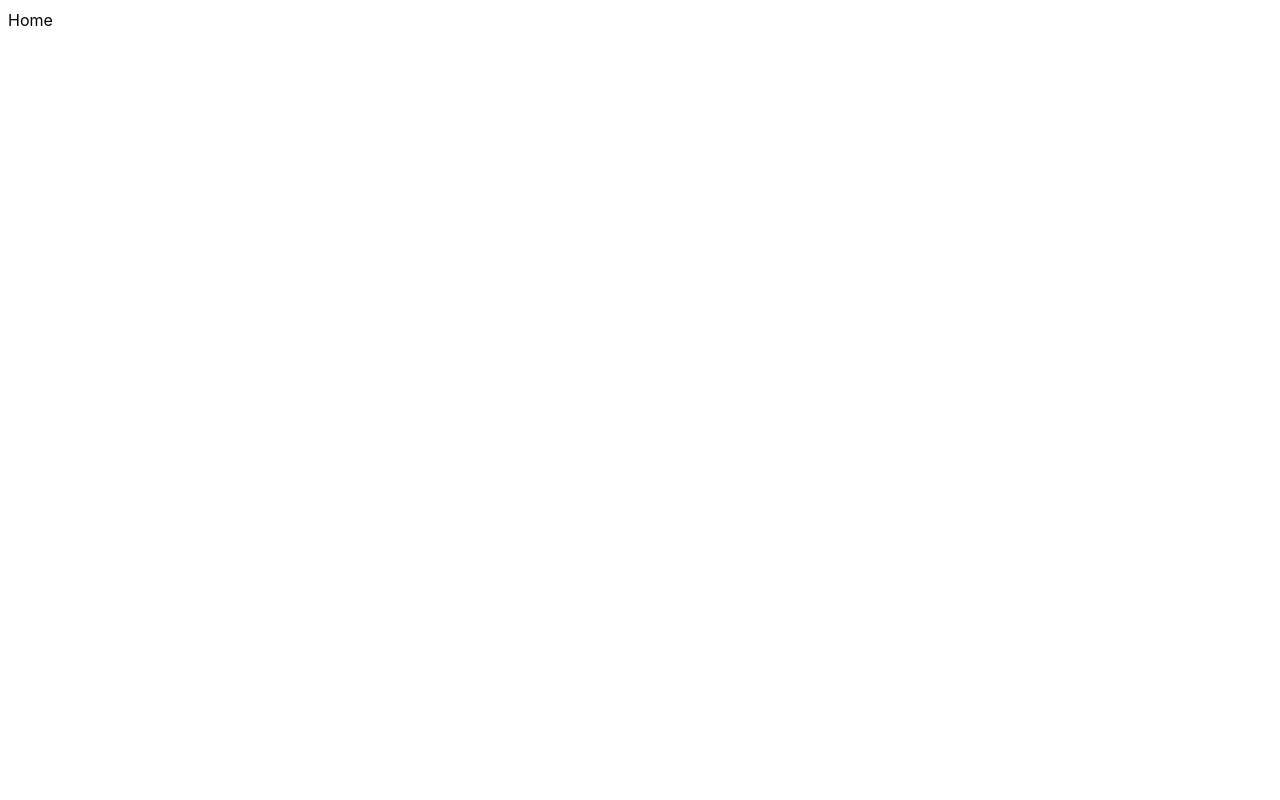
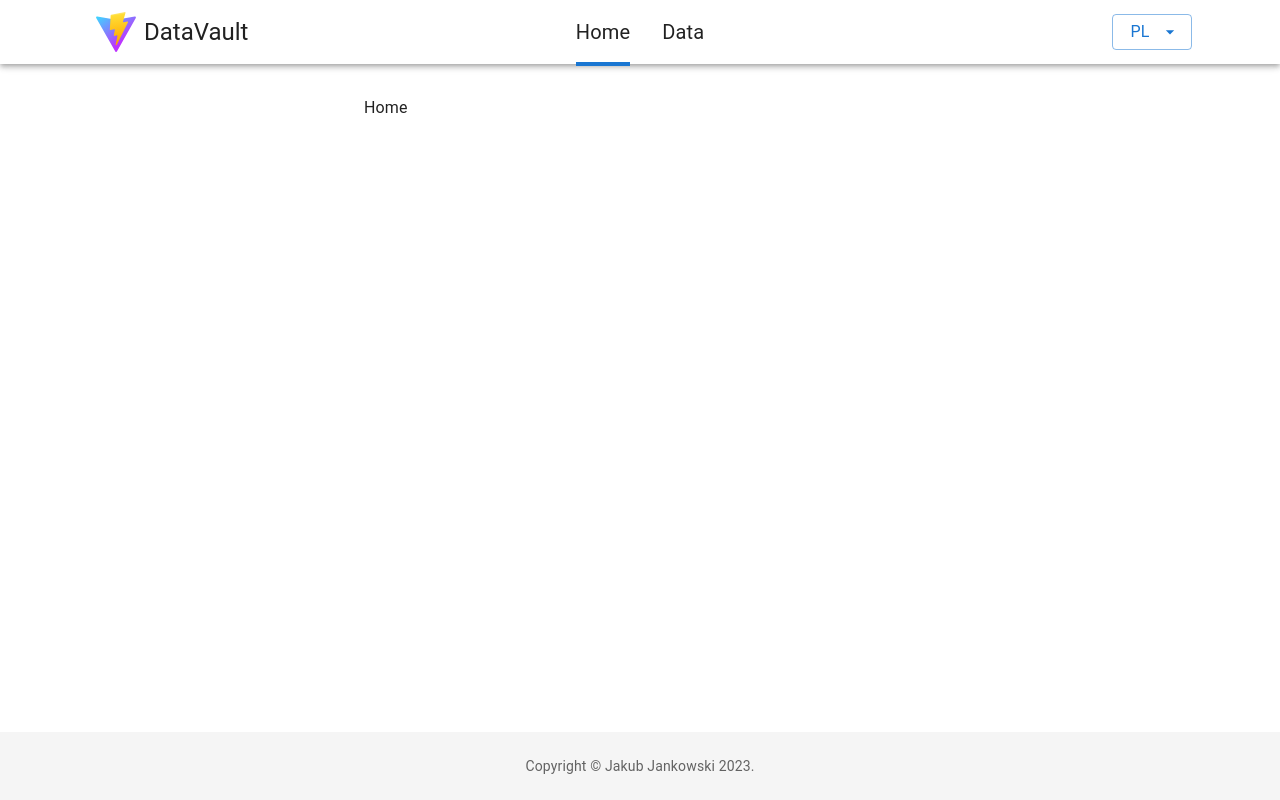
Before and after one commit to TheMankel/DataVault, a React (Vite) app: page / in a window 1280 px wide. Built offline with nearby package versions, Linux system fonts and the light colour scheme.

Commit message:
Update App.tsx

```diff
--- a/src/App.tsx
+++ b/src/App.tsx
@@ -1,13 +1,16 @@
 import { Routes, Route } from 'react-router-dom';
 import HomePage from './pages/HomePage';
 import DataPage from './pages/DataPage';
+import AppLayout from './layout/AppLayout';
 
 function App() {
   return (
     <Routes>
-      <Route index element={<HomePage />} />
-      <Route path='data' element={<DataPage />} />
-      {/* <Route path="*" element={<NoMatch />} /> */}
+      <Route path='/' element={<AppLayout />}>
+        <Route index element={<HomePage />} />
+        <Route path='data' element={<DataPage />} />
+        {/* <Route path="*" element={<NoMatch />} /> */}
+      </Route>
     </Routes>
   );
 }
```
